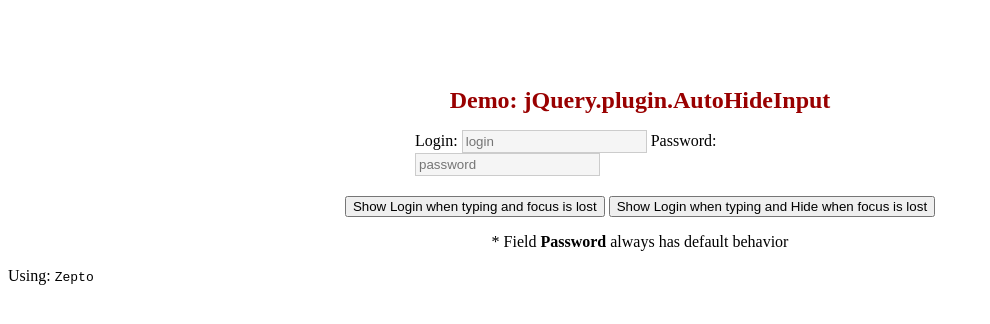
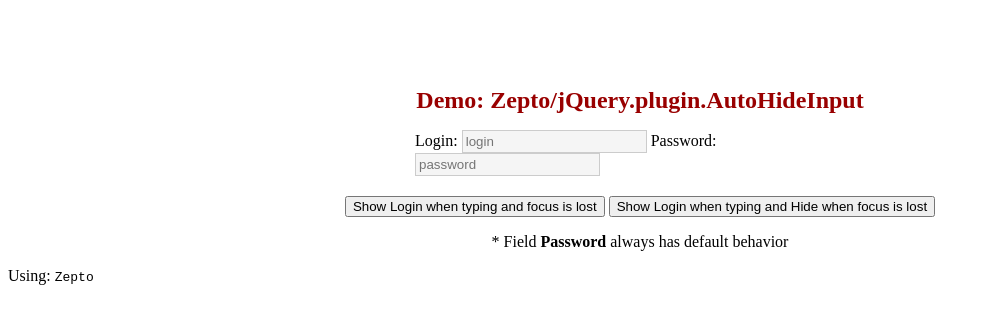
Before and after one commit to xvoland/jquery-plugin-autohideinput, a plain HTML site: page index.html in a window 1280 px wide. Shown: the whole page, without its empty margins (0-990 px from the left). Drawn offline with Linux system fonts and the light colour scheme.

Commit message:
update title

```diff
--- a/index.html
+++ b/index.html
@@ -1,6 +1,6 @@
 <html>
 <head>
-<title>Demo: jQuery.plugin.AutoHideInput</title>
+<title>Demo: Zepto/jQuery.plugin.AutoHideInput</title>
     <meta name="google-site-verification" content="ea0XimDtOtvMG_fJk7Gpts5_DafQ3WKtrbXL2Xc2pFw">
 
     <!-- <script type="text/javascript" src="jquery-1.10.2.min.js"></script> -->
@@ -33,7 +33,7 @@
 }
 </style>
 <form>
-    <h1>Demo: jQuery.plugin.AutoHideInput</h1>
+    <h1>Demo: Zepto/jQuery.plugin.AutoHideInput</h1>
     <label for="loginname">Login:
         <input type="text" name="loginname" id="loginname" placeholder="login" data-hide="false">
     </label>
```
